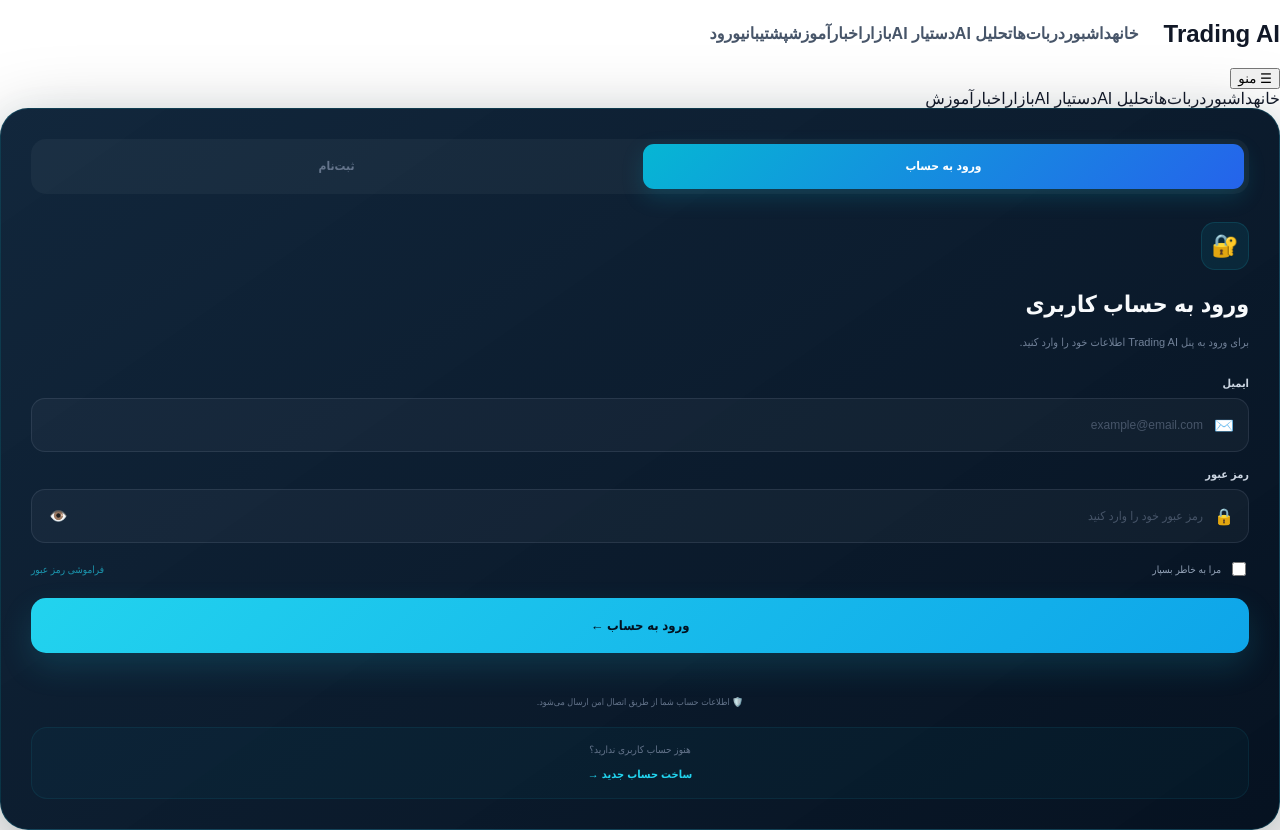
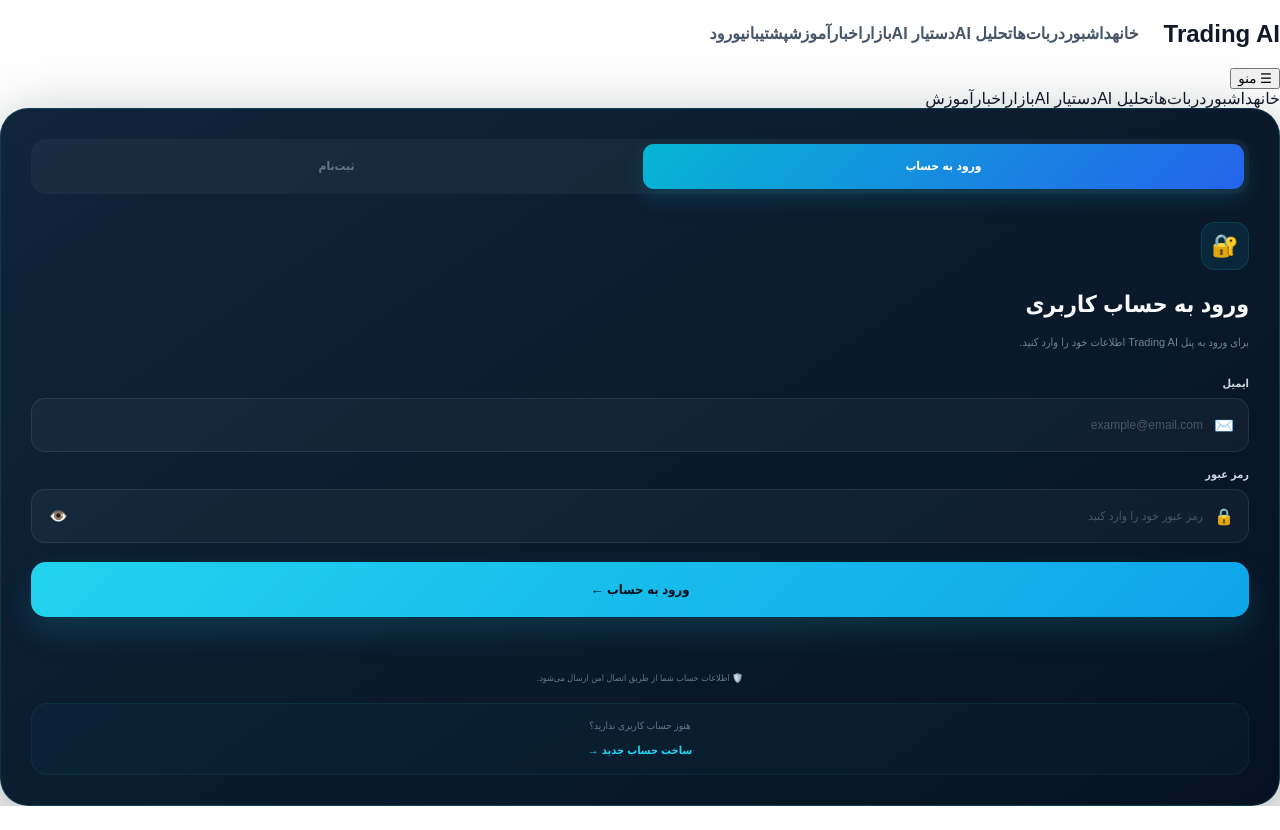
Before and after one commit to abdolmotlb8-alt/trading-ai-platform, a Next.js app: page /register in a window 1280 px wide. After the commit the page ends 806 px from the top, so only its background shows below. Built offline with nearby package versions, Linux system fonts and the light colour scheme.

Commit message:
Update AuthForm.tsx

```diff
--- a/components/AuthForm.tsx
+++ b/components/AuthForm.tsx
@@ -1,7 +1,9 @@
 "use client";
 
-import { FormEvent, useState } from "react";
-import { useRouter } from "next/navigation";
+import {
+  FormEvent,
+  useState,
+} from "react";
 
 type AuthMode = "login" | "register";
 
@@ -14,23 +16,24 @@
 };
 
 type ApiResponse = {
+  success?: boolean;
   message?: string;
   user?: UserData;
 };
 
 export default function AuthForm() {
-  const router = useRouter();
+  const [mode, setMode] = useState<AuthMode>("login");
 
-  const [mode, setMode] = useState<AuthMode>("login");
   const [name, setName] = useState("");
   const [email, setEmail] = useState("");
   const [password, setPassword] = useState("");
+
   const [showPassword, setShowPassword] = useState(false);
-  const [rememberMe, setRememberMe] = useState(false);
   const [message, setMessage] = useState("");
   const [messageType, setMessageType] = useState<
     "success" | "error" | ""
   >("");
+
   const [loading, setLoading] = useState(false);
 
   function clearMessage() {
@@ -39,25 +42,42 @@
   }
 
   function changeMode(nextMode: AuthMode) {
+    if (loading) return;
+
     setMode(nextMode);
     setName("");
     setPassword("");
     clearMessage();
   }
 
-  function validateForm() {
+  function showError(errorMessage: string) {
+    setMessage(errorMessage);
+    setMessageType("error");
+  }
+
+  function showSuccess(successMessage: string) {
+    setMessage(successMessage);
+    setMessageType("success");
+  }
+
+  function validateForm(): string {
+    const cleanName = name.trim();
     const cleanEmail = email.trim().toLowerCase();
 
-    if (mode === "register" && name.trim().length < 2) {
+    if (mode === "register" && cleanName.length < 2) {
       return "لطفاً نام معتبر وارد کنید.";
     }
 
-    if (!cleanEmail || !cleanEmail.includes("@")) {
-      return "لطفاً ایمیل معتبر وارد کنید.";
+    if (!cleanEmail) {
+      return "لطفاً ایمیل خود را وارد کنید.";
+    }
+
+    if (!/^[^\s@]+@[^\s@]+\.[^\s@]+$/.test(cleanEmail)) {
+      return "فرمت ایمیل صحیح نیست.";
     }
 
     if (!password) {
-      return "رمز عبور را وارد کنید.";
+      return "لطفاً رمز عبور را وارد کنید.";
     }
 
     if (mode === "register" && password.length < 8) {
@@ -67,7 +87,9 @@
     return "";
   }
 
-  async function handleSubmit(event: FormEvent<HTMLFormElement>) {
+  async function handleSubmit(
+    event: FormEvent<HTMLFormElement>
+  ) {
     event.preventDefault();
 
     if (loading) return;
@@ -77,87 +99,106 @@
     const validationError = validateForm();
 
     if (validationError) {
-      setMessage(validationError);
-      setMessageType("error");
+      showError(validationError);
       return;
     }
 
     setLoading(true);
 
-    const url =
+    const cleanEmail = email.trim().toLowerCase();
+
+    const endpoint =
       mode === "register"
         ? "/api/register"
         : "/api/auth/login";
 
-    const body =
+    const requestBody =
       mode === "register"
         ? {
             name: name.trim(),
-            email: email.trim().toLowerCase(),
+            email: cleanEmail,
             password,
           }
         : {
-            email: email.trim().toLowerCase(),
+            email: cleanEmail,
             password,
-            rememberMe,
           };
 
     try {
-      const response = await fetch(url, {
+      const response = await fetch(endpoint, {
         method: "POST",
         headers: {
           "Content-Type": "application/json",
           Accept: "application/json",
         },
         credentials: "include",
-        body: JSON.stringify(body),
+        cache: "no-store",
+        body: JSON.stringify(requestBody),
       });
 
-      const contentType = response.headers.get("content-type");
+      const contentType =
+        response.headers.get("content-type") || "";
 
       let data: ApiResponse = {};
 
-      if (contentType?.includes("application/json")) {
-        data = await response.json();
+      if (contentType.includes("application/json")) {
+        try {
+          data = (await response.json()) as ApiResponse;
+        } catch {
+          showError("پاسخ سرور قابل پردازش نیست.");
+          return;
+        }
+      } else {
+        showError(
+          `پاسخ نامعتبر از سرور دریافت شد. کد: ${response.status}`
+        );
+        return;
       }
 
-      if (!response.ok) {
-        setMessage(
+      if (!response.ok || data.success === false) {
+        showError(
           data.message ||
-            `عملیات انجام نشد. کد خطا: ${response.status}`
+            `عملیات ناموفق بود. کد خطا: ${response.status}`
         );
-        setMessageType("error");
         return;
       }
 
       if (mode === "register") {
-        setMessage(
-          "ثبت‌نام با موفقیت انجام شد. اکنون وارد حساب خود شوید."
+        showSuccess(
+          data.message ||
+            "ثبت‌نام موفق بود. اکنون وارد حساب خود شوید."
         );
-        setMessageType("success");
+
         setMode("login");
+        setName("");
         setPassword("");
         return;
       }
 
-      if (response.ok && data.user) {
-        setMessage("ورود با موفقیت انجام شد.");
-        setMessageType("success");
+      if (mode === "login") {
+        if (!data.success || !data.user) {
+          showError(
+            "ورود تأیید نشد؛ اطلاعات پاسخ سرور ناقص است."
+          );
+          return;
+        }
 
-        router.replace("/dashboard");
-        router.refresh();
-        return;
+        showSuccess("ورود موفق بود. در حال انتقال...");
+
+        /*
+         * انتقال کامل صفحه باعث می‌شود:
+         * 1. کوکی Session توسط مرورگر ذخیره شود.
+         * 2. صفحه Dashboard از سمت سرور دوباره درخواست شود.
+         * 3. وضعیت احراز هویت تازه خوانده شود.
+         */
+        window.location.assign("/dashboard");
       }
+    } catch (error) {
+      console.error("AUTH_FORM_ERROR:", error);
 
-      setMessage("پاسخ نامعتبر از سرور دریافت شد.");
-      setMessageType("error");
-    } catch (error) {
-      console.error("AUTH FORM ERROR:", error);
-
-      setMessage(
-        "ارتباط با سرور برقرار نشد. وضعیت سرور و دیتابیس را بررسی کنید."
+      showError(
+        "ارتباط با سرور برقرار نشد. اتصال اینترنت و وضعیت سرور را بررسی کنید."
       );
-      setMessageType("error");
     } finally {
       setLoading(false);
     }
@@ -179,7 +220,7 @@
           background:
             linear-gradient(
               145deg,
-              rgba(8, 30, 52, .96),
+              rgba(8, 30, 52, .97),
               rgba(3, 15, 30, .99)
             );
           border: 1px solid rgba(34, 211, 238, .18);
@@ -214,6 +255,14 @@
           color: #fff;
           background: linear-gradient(135deg, #06b6d4, #2563eb);
           box-shadow: 0 8px 22px rgba(6, 182, 212, .18);
+        }
+
+        .auth-tab:disabled,
+        .submit-button:disabled,
+        .password-toggle:disabled,
+        .switch-button:disabled {
+          cursor: not-allowed;
+          opacity: .6;
         }
 
         .form-header {
@@ -289,6 +338,7 @@
           font-size: 12px;
           direction: rtl;
           transition: .2s;
+          box-sizing: border-box;
         }
 
         .auth-input:focus {
@@ -299,6 +349,11 @@
 
         .auth-input::placeholder {
           color: #475569;
+        }
+
+        .auth-input:disabled {
+          opacity: .65;
+          cursor: not-allowed;
         }
 
         .password-toggle {
@@ -312,37 +367,6 @@
           background: transparent;
           cursor: pointer;
           font-size: 15px;
-        }
-
-        .form-options {
-          display: flex;
-          align-items: center;
-          justify-content: space-between;
-          gap: 10px;
-        }
-
-        .remember-label {
-          display: flex;
-          align-items: center;
-          gap: 7px;
-          color: #94a3b8;
-          font-size: 10px;
-          cursor: pointer;
-        }
-
-        .remember-label input {
-          width: 14px;
-          height: 14px;
-          accent-color: #06b6d4;
-          cursor: pointer;
-        }
-
-        .forgot-link {
-          color: #22d3ee;
-          font-size: 10px;
-          text-decoration: none;
-          opacity: .65;
-          cursor: not-allowed;
         }
 
         .submit-button {
@@ -366,11 +390,6 @@
           box-shadow: 0 18px 38px rgba(34, 211, 238, .22);
         }
 
-        .submit-button:disabled {
-          opacity: .6;
-          cursor: wait;
-        }
-
         .message {
           min-height: 20px;
           margin: 0;
@@ -392,9 +411,10 @@
           align-items: center;
           justify-content: center;
           gap: 7px;
-          margin-top: 8px;
+          margin-top: 20px;
           color: #64748b;
           font-size: 9px;
+          text-align: center;
         }
 
         .switch-box {
@@ -481,7 +501,11 @@
           </p>
         </div>
 
-        <form className="auth-form" onSubmit={handleSubmit}>
+        <form
+          className="auth-form"
+          onSubmit={handleSubmit}
+          noValidate
+        >
           {mode === "register" && (
             <div className="field">
               <label htmlFor="auth-name">نام کاربر</label>
@@ -496,7 +520,9 @@
                   name="name"
                   placeholder="نام خود را وارد کنید"
                   value={name}
-                  onChange={(event) => setName(event.target.value)}
+                  onChange={(event) =>
+                    setName(event.target.value)
+                  }
                   autoComplete="name"
                   disabled={loading}
                   required
@@ -518,7 +544,9 @@
                 name="email"
                 placeholder="example@email.com"
                 value={email}
-                onChange={(event) => setEmail(event.target.value)}
+                onChange={(event) =>
+                  setEmail(event.target.value)
+                }
                 autoComplete="email"
                 disabled={loading}
                 required
@@ -540,7 +568,9 @@
                 name="password"
                 placeholder="رمز عبور خود را وارد کنید"
                 value={password}
-                onChange={(event) => setPassword(event.target.value)}
+                onChange={(event) =>
+                  setPassword(event.target.value)
+                }
                 autoComplete={
                   mode === "login"
                     ? "current-password"
@@ -554,7 +584,9 @@
               <button
                 type="button"
                 className="password-toggle"
-                onClick={() => setShowPassword((value) => !value)}
+                onClick={() =>
+                  setShowPassword((value) => !value)
+                }
                 aria-label={
                   showPassword
                     ? "مخفی کردن رمز عبور"
@@ -566,27 +598,6 @@
               </button>
             </div>
           </div>
-
-          {mode === "login" && (
-            <div className="form-options">
-              <label className="remember-label">
-                <input
-                  type="checkbox"
-                  checked={rememberMe}
-                  onChange={(event) =>
-                    setRememberMe(event.target.checked)
-                  }
-                  disabled={loading}
-                />
-
-                مرا به خاطر بسپار
-              </label>
-
-              <span className="forgot-link" title="به‌زودی فعال می‌شود">
-                فراموشی رمز عبور
-              </span>
-            </div>
-          )}
 
           <button
             type="submit"
@@ -624,7 +635,9 @@
             type="button"
             className="switch-button"
             onClick={() =>
-              changeMode(mode === "login" ? "register" : "login")
+              changeMode(
+                mode === "login" ? "register" : "login"
+              )
             }
             disabled={loading}
           >
```
